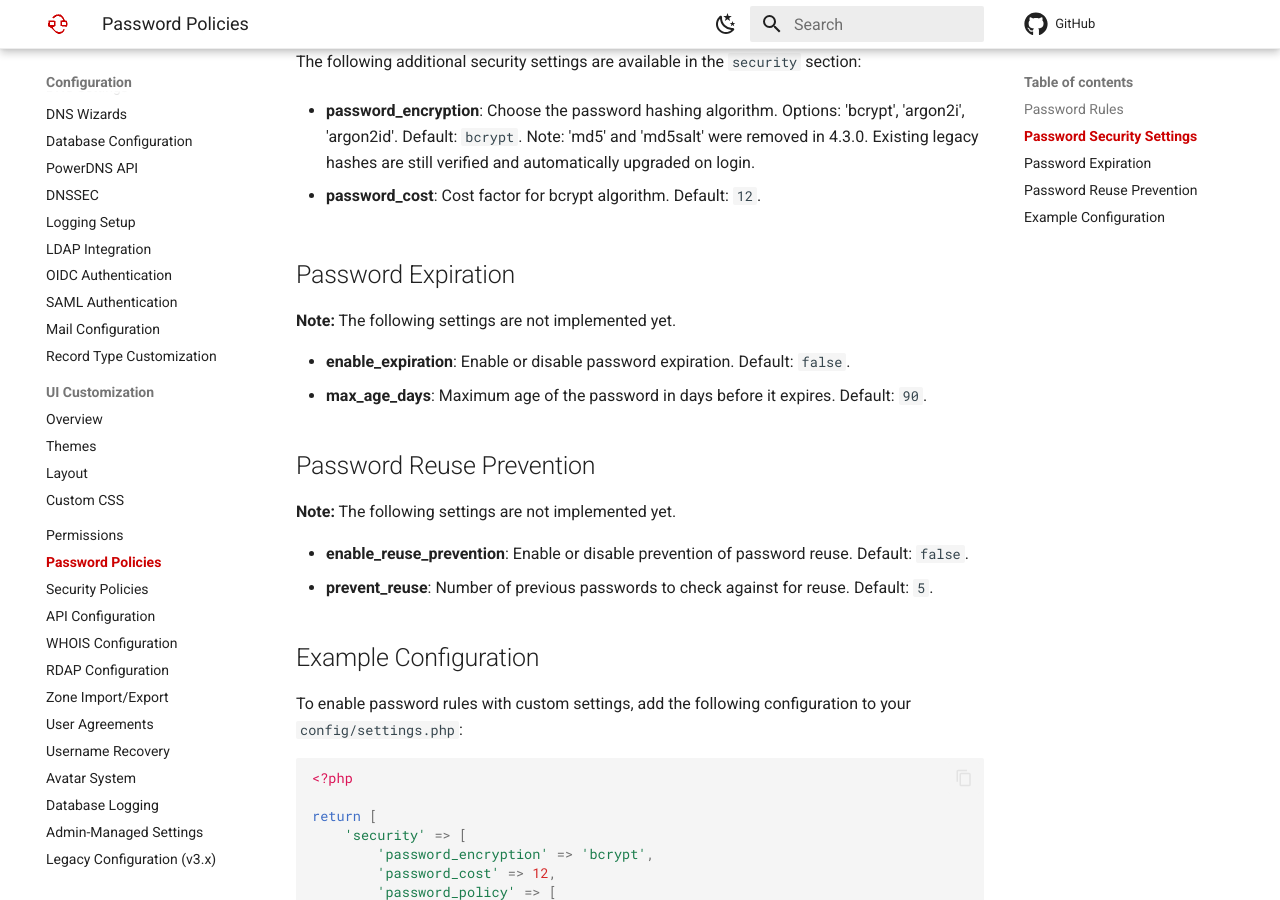
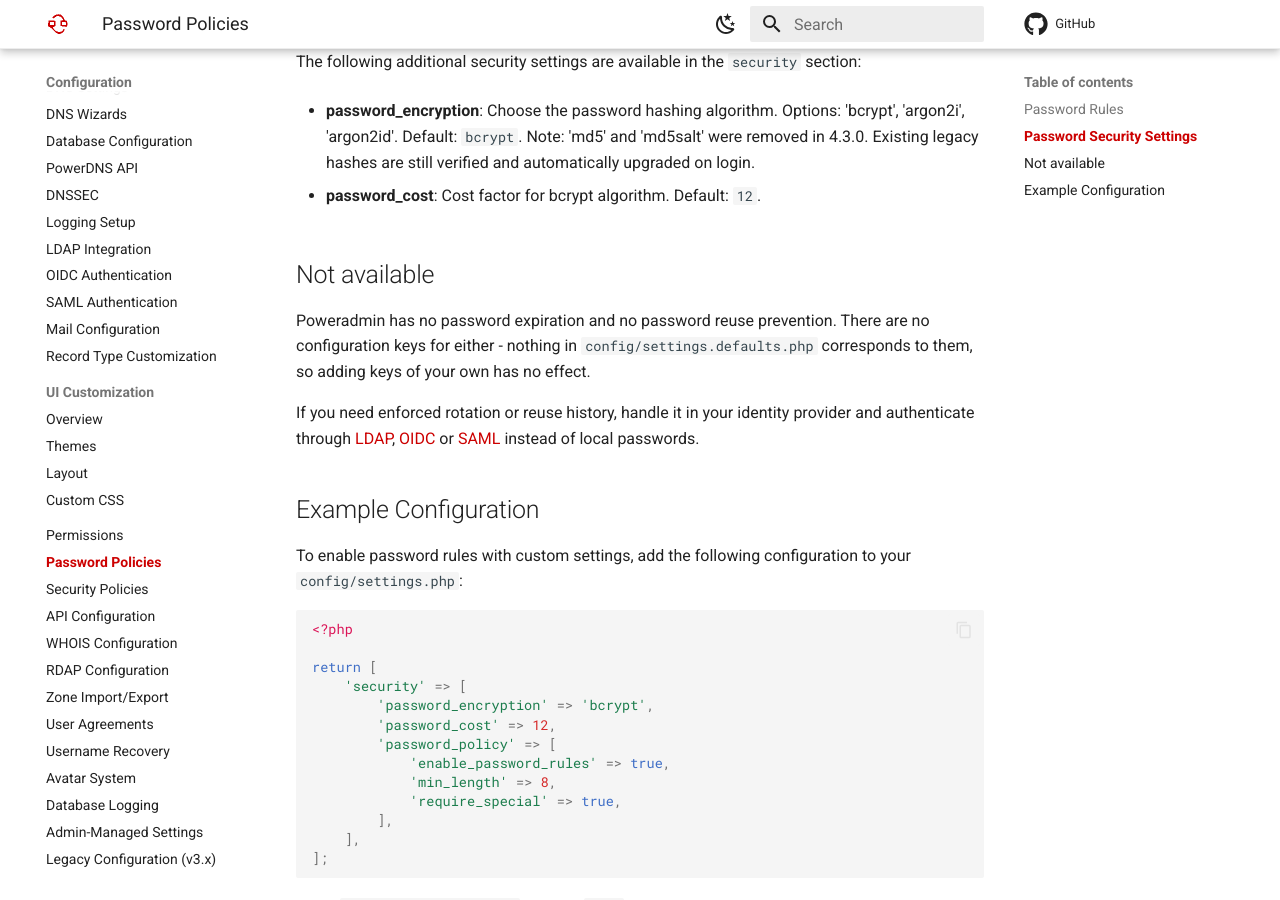
Before and after one commit to poweradmin/poweradmin-docs, an MkDocs documentation site: the page built from docs/configuration/password-policies.md, in a window 1280 px wide and 900 px high, scrolled down 718 px. Built offline with MkDocs 1.6.1 and Material for MkDocs 9.7.7, drawn with Linux system fonts in a browser that asks for light colours; comment, search, counter and statistics services are not loaded.

Commit message:
docs(configuration): stop documenting password expiration and reuse keys that do not exist

```diff
--- a/docs/configuration/password-policies.md
+++ b/docs/configuration/password-policies.md
@@ -22,19 +22,15 @@ The following additional security settings are available in the `security` secti
 
 - **password_cost**: Cost factor for bcrypt algorithm. Default: `12`.
 
-## Password Expiration
+## Not available
 
-**Note:** The following settings are not implemented yet.
+Poweradmin has no password expiration and no password reuse prevention. There are no
+configuration keys for either - nothing in `config/settings.defaults.php` corresponds to them,
+so adding keys of your own has no effect.
 
-- **enable_expiration**: Enable or disable password expiration. Default: `false`.
-- **max_age_days**: Maximum age of the password in days before it expires. Default: `90`.
-
-## Password Reuse Prevention
-
-**Note:** The following settings are not implemented yet.
-
-- **enable_reuse_prevention**: Enable or disable prevention of password reuse. Default: `false`.
-- **prevent_reuse**: Number of previous passwords to check against for reuse. Default: `5`.
+If you need enforced rotation or reuse history, handle it in your identity provider and
+authenticate through [LDAP](ldap.md), [OIDC](oidc.md) or [SAML](saml.md) instead of local
+passwords.
 
 ## Example Configuration
 
```
